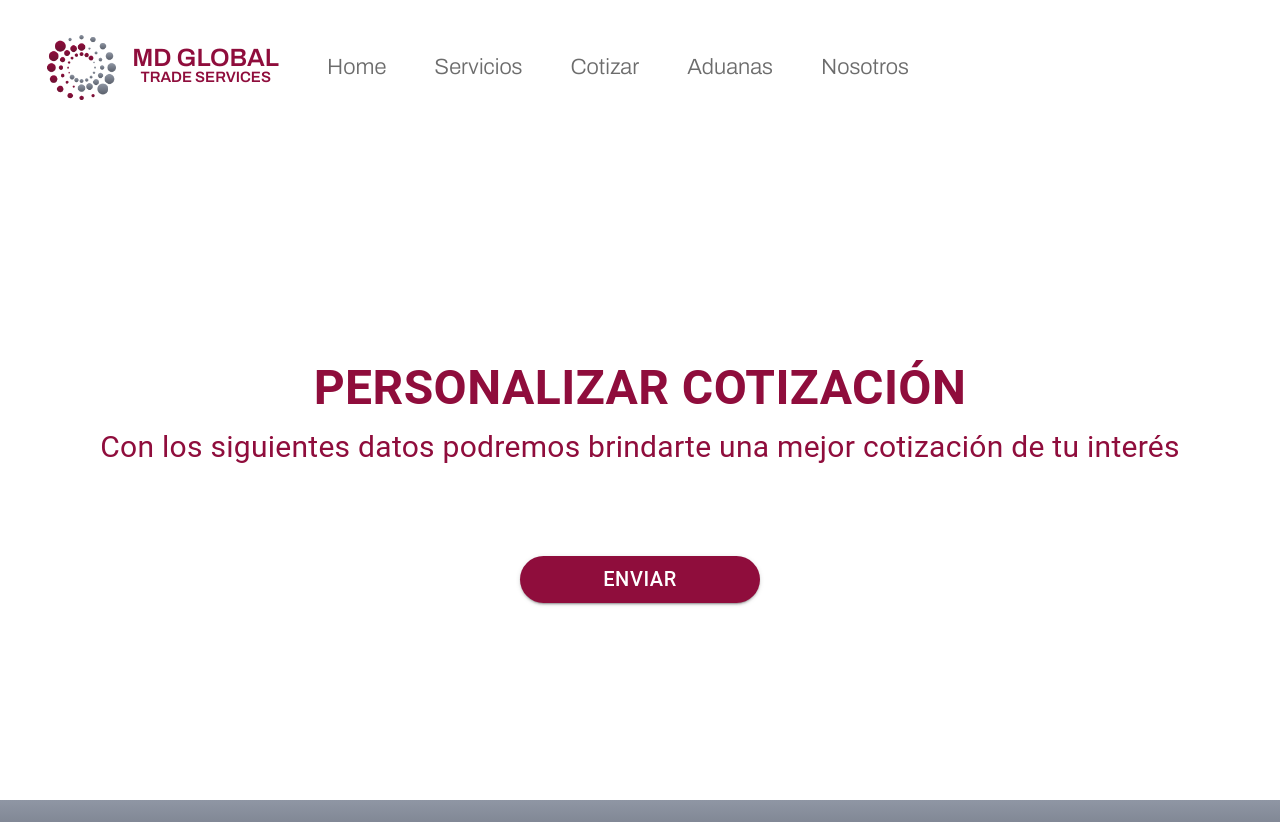
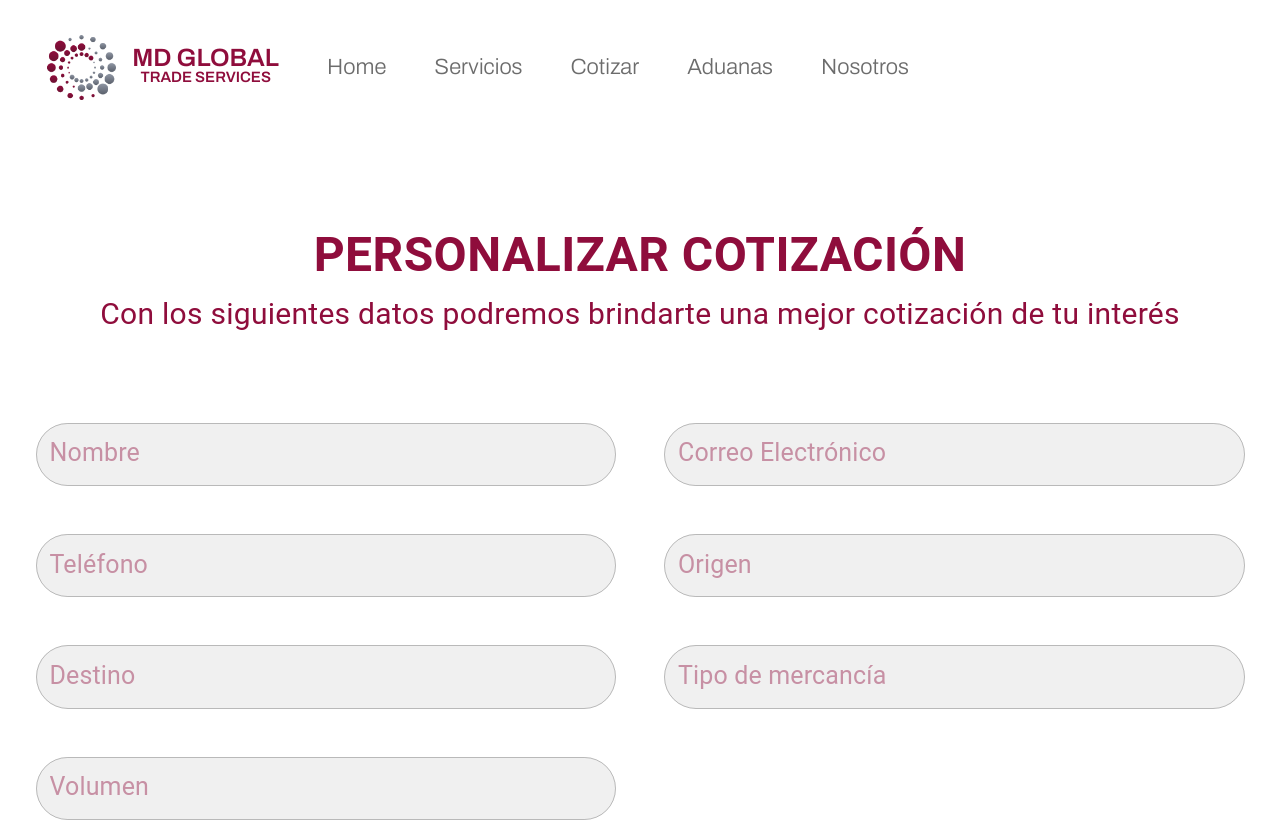
Before and after one commit to Franco97sassi/Md-global2024, a React (Vite) app in the folder frontend/mdglobal2024/: page /asesoriaSex in a window 1280 px wide. Shown: the top 822 px of the page. Built offline with nearby package versions, Linux system fonts and the light colour scheme; a web font is replaced by a local one.

Commit message:
intento centrar2

```diff
--- a/frontend/mdglobal2024/src/componentes/Asesoria/Asesoria6.jsx
+++ b/frontend/mdglobal2024/src/componentes/Asesoria/Asesoria6.jsx
@@ -64,9 +64,9 @@ const AsesoriaSex = () => {
       <Box style={{ display: 'flex', flexDirection: 'column', alignItems: 'center', justifyContent: 'center', minHeight: '100vh' }}>
         <Box
           component="form"
-          sx={{
-            '& > :not(style)': { m: 5, width: '25ch' },
-          }}
+          // sx={{
+          //   '& > :not(style)': { m: 5, width: '25ch' },
+          // }}
           noValidate
           autoComplete="off"
         >
@@ -80,7 +80,7 @@ const AsesoriaSex = () => {
         Con los siguientes datos podremos brindarte una mejor cotización de tu interés
         </Typography>
           <Box >
-          {/* <Grid container rowSpacing={1} columnSpacing={{ xs: 1, sm: 2, md: 3 }}>
+          <Grid container rowSpacing={1} columnSpacing={{ xs: 1, sm: 2, md: 3 }}>
           <Grid item xs={12} md={6}  >
           <Item>  <TextField
             fullWidth
@@ -168,7 +168,7 @@ const AsesoriaSex = () => {
 
           /></Item>
         </Grid>
-        </Grid> */}
+        </Grid>
     </Box>
 
 
```
